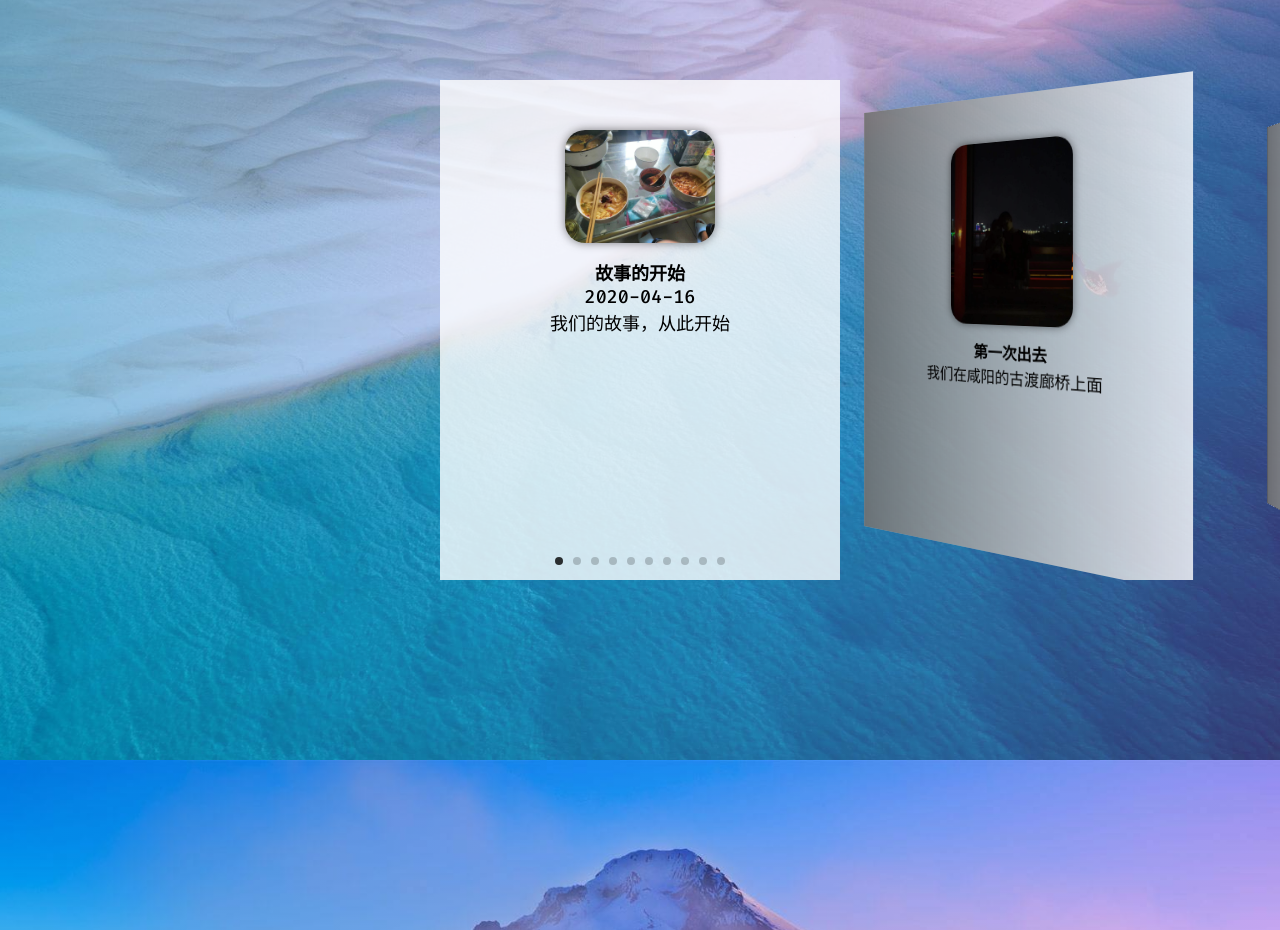
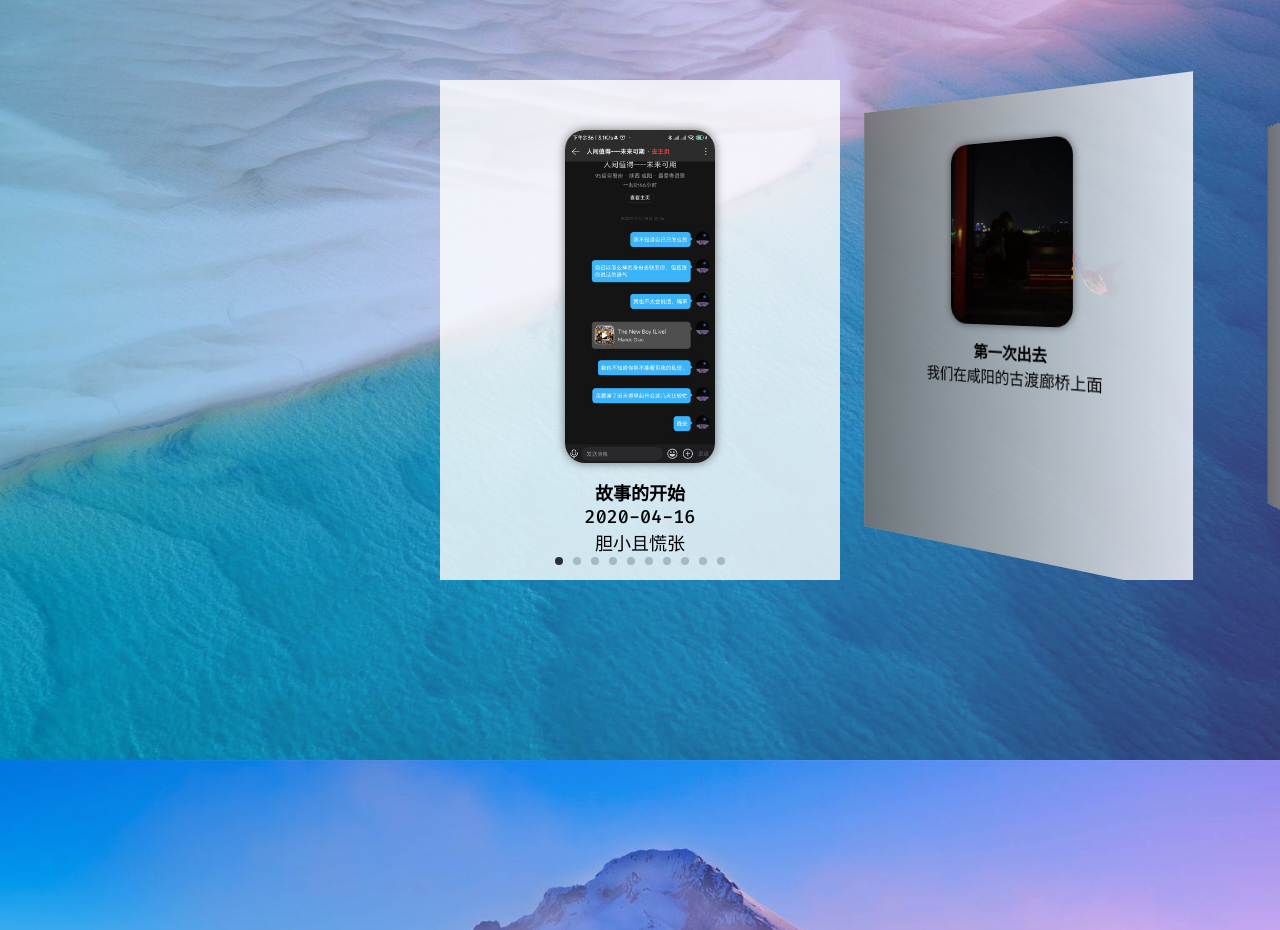
Before and after one commit to HauntUa/HauntUa.github.io, a plain HTML site: page index.html in a window 1280 px wide. Shown: the part 1640-2570 px from the top of the page. Drawn offline with nearby package versions, Linux system fonts and the light colour scheme; animation ran at ten frames a second; a script that the page names is missing.

Commit message:
Update index.html

```diff
--- a/index.html
+++ b/index.html
@@ -80,10 +80,10 @@
             <div class="swiper-wrapper">
                 <div class="swiper-slide">
                     <div class="page2-box">
-                        <img src="./images/2.jpg" alt="2">
+                        <img src="./images/10.jpg" alt="10">
                         <p><b>故事的开始</b></p>
                         <p>2020-04-16</p>
-                        <p>我们的故事，从此开始</p>
+                        <p>胆小且慌张</p>
                     </div>
                 </div>
                 <div class="swiper-slide">
```
